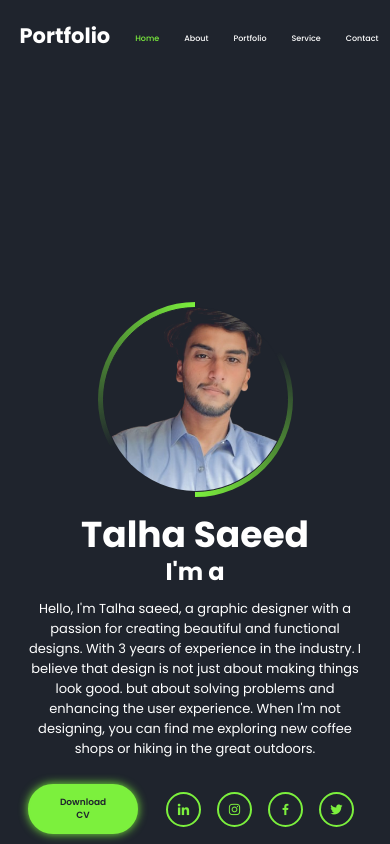
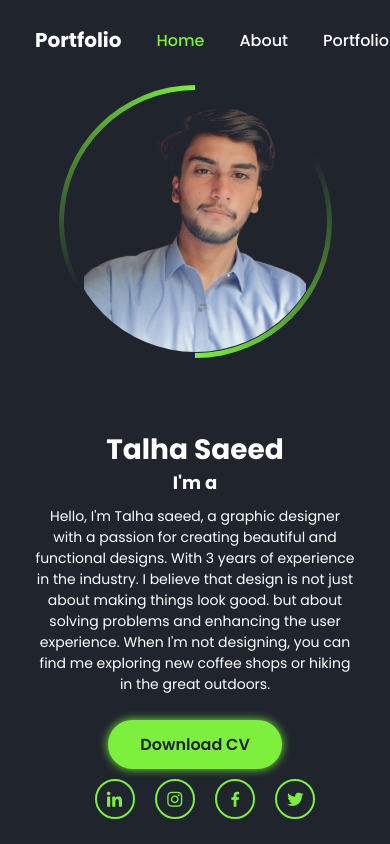
Before and after one commit to Akif-CH/Exe, a plain HTML site: page index.html in a window 390 px wide. Drawn offline with nearby package versions, Linux system fonts and the light colour scheme.

Commit message:
Update index.css

```diff
--- a/index.css
+++ b/index.css
@@ -1,20 +1,24 @@
-@import url('https://fonts.googleapis.com/css2?family=Poppins:ital,wght@0,100;0,200;0,300;0,400;0,500;0,600;0,700;0,800;0,900;1,100;1,200;1,300;1,400;1,500;1,600;1,700;1,800;1,900&display=swap');
-*{
+@import url('https://fonts.googleapis.com/css2?family=Poppins:wght@300;400;500;600;700&display=swap');
+
+* {
   margin: 0;
   padding: 0;
   box-sizing: border-box;
   font-family: 'Poppins', sans-serif;
+}
 
-}
-/* body{
-    background-color: #1f242d;
-} */
-a{
+a {
   color: #fff;
   text-decoration: none;
+}
 
+body {
+  background: #1f242d;
+  color: white;
 }
-.navbar{
+
+/* ============ NAVBAR ============ */
+.navbar {
   position: fixed;
   left: 0;
   top: 0;
@@ -29,73 +33,83 @@ a{
   animation: show-con 1.5s linear forwards;
   animation-delay: 1s;
 }
+
 @keyframes show-con {
-    100%{
+  100% {
     visibility: visible;
     opacity: 1;
   }
 }
-.navbar .logo{
-    font-size: 30px;
+
+.navbar .logo {
+  font-size: clamp(20px, 3vw, 30px);
   font-weight: 700;
+}
 
-}
-.navbar ul{
+.navbar ul {
   display: flex;
 }
-.navbar ul  li{
+
+.navbar ul li {
   list-style: none;
   margin-left: 35px;
 }
+
 .navbar ul li a {
-    font-size: 20px;
+  font-size: clamp(16px, 2vw, 20px);
   font-weight: 500;
-    transition: .5s;
+  transition: 0.5s;
 }
-.navbar ul li:hover a{
+
+.navbar ul li:hover a,
+.navbar ul li.active a {
   color: #7cf03d;
 }
-.navbar ul li:hover a,
-.navbar ul li.active a{
-    color: #7cf03d;
-}
-/* container begins */
 
-.home{
+/* ============ HOME SECTION ============ */
+.home {
   display: flex;
+  flex-wrap: wrap;
+  justify-content: center;
   align-items: center;
-    gap: 50px;
-    height: 100vh;
+  gap: clamp(20px, 5vw, 50px);
+  min-height: 100vh;
   padding: 60px 9% 0;
-    color: white;
   visibility: hidden;
   opacity: 0;
   animation: show-con 1.5s linear forwards;
   animation-delay: 1.3s;
+  text-align: center;
 }
-.home-info h1{
-    font-size: 55px;
+
+/* ===== HOME INFO ===== */
+.home-info h1 {
+  font-size: clamp(28px, 5vw, 55px);
 }
-.home-info h2{
+
+.home-info h2 {
   display: inline-block;
-    font-size: 32px;
+  font-size: clamp(18px, 4vw, 32px);
   margin-top: -10px;
+}
 
-}
-.home-info h2 span{
+.home-info h2 span {
   position: relative;
   display: inline-block;
   color: transparent;
-    -webkit-text-stroke: .7px #7cf03d;
-    animation: words 16s linear infinite ;
+  -webkit-text-stroke: 0.7px #7cf03d;
+  animation: words 16s linear infinite;
   animation-delay: calc(-4s * var(--i));
 }
+
 @keyframes words {
-    25%, 100%{
+  25%,
+  100% {
     display: none;
   }
 }
-.home-info h2 span::before{
+
+.home-info h2 span::before {
   content: attr(data-text);
   position: absolute;
   width: 0;
@@ -105,25 +119,33 @@ a{
   overflow: hidden;
   animation: fill-text 4s linear infinite;
 }
+
 @keyframes fill-text {
-    10%, 100%{
+  10%,
+  100% {
     width: 0;
   }
-    70%, 90%{
+  70%,
+  90% {
     width: 100%;
   }
 }
-.home-info p{
-    font-size: 16px;
+
+.home-info p {
+  font-size: clamp(14px, 2.5vw, 16px);
   margin: 10px 0 25px;
 }
-.home-info .btn-sci {
+
+.btn-sci {
   display: flex;
   align-items: center;
+  justify-content: center;
+  flex-wrap: wrap;
 }
-.btn{
+
+.btn {
   display: inline-block;
-    padding: 10px 30px ;
+  padding: 10px 30px;
   background: #7cf03d;
   border: 2px solid #7cf03d;
   border-radius: 40px;
@@ -131,18 +153,21 @@ a{
   font-size: 16px;
   color: #1f242d;
   font-weight: 600;
-    transition: .2s;
+  transition: 0.2s;
+  margin-bottom: 10px;
 }
-.btn:hover{
+
+.btn:hover {
   background: transparent;
   color: #7cf03d;
   box-shadow: none;
 }
-.home-info .btn-sci .sci{
+
+.btn-sci .sci {
   margin-left: 20px;
+}
 
-}
-.home-info .btn-sci .sci a{
+.btn-sci .sci a {
   display: inline-flex;
   padding: 8px;
   border: 2px solid #7cf03d;
@@ -150,24 +175,32 @@ a{
   font-size: 20px;
   color: #7cf03d;
   margin: 0 8px;
-    transition: .4s;
+  transition: 0.4s;
 }
-.home-info .btn-sci .sci a:hover{
+
+.btn-sci .sci a:hover {
   background: #7cf03d;
   color: #1f242d;
   box-shadow: 0 0 10px #7cf03d;
 }
-.home-img .img-box{
+
+/* ============ HOME IMG ============ */
+.home-img {
+  order: -1; /* Force img on top in mobile */
+}
+
+.home-img .img-box {
   position: relative;
   display: flex;
   justify-content: center;
   align-items: center;
-    width: 32vw;
-    height: 32vw;
+  width: min(70vw, 400px);
+  height: min(70vw, 400px);
   border-radius: 50%;
-    padding: 5px ;
+  padding: 5px;
   overflow: hidden;
 }
+
 .home-img .img-box::before,
 .home-img .img-box::after {
   content: '';
@@ -178,113 +211,59 @@ a{
   transform: rotate(0deg);
   animation: rotate 10s linear infinite;
 }
-.home-img .img-box::after{
+
+.home-img .img-box::after {
   animation-delay: -5s;
 }
+
 @keyframes rotate {
-    100%{
+  100% {
     transform: rotate(360deg);
   }
 }
-.home-img .img-box .img-item{
+
+.home-img .img-item {
   position: relative;
   width: 100%;
   height: 100%;
   background: #1f242d;
   border-radius: 50%;
-    border: .1px solid #1f242d;
+  border: 0.1px solid #1f242d;
   display: flex;
   justify-content: center;
   z-index: 1;
   overflow: hidden;
 }
-.home-img .img-box .img-item img{
+
+.home-img .img-item img {
   position: absolute;
-    top: 30px;
+  bottom: 0;
   display: block;
   width: 85%;
   object-fit: cover;
   mix-blend-mode: lighten;
 }
-.bars-animation{
+
+/* ============ BARS ANIMATION ============ */
+.bars-animation {
   position: absolute;
   width: 100%;
   height: 100%;
   display: flex;
   z-index: -1;
 }
-.bars-animation .bar{
+
+.bars-animation .bar {
   width: 100%;
   height: 100%;
   background: #1f242d;
   transform: translateY(-100%);
-    animation: show-bars .5s ease-in-out forwards;
-    animation-delay: calc(.1s * var(--i));
+  animation: show-bars 0.5s ease-in-out forwards;
+  animation-delay: calc(0.1s * var(--i));
 }
+
 @keyframes show-bars {
-    100%{
+  100% {
     transform: translateY(0%);
   }
 }
-/* 🔁 Responsive Mobile View */
-@media (max-width: 768px) {
-    .home {
-        flex-direction: column-reverse;
-        gap: 35px;
-        text-align: center;
-    }
-    .home-img .img-box {
-        top: 50px;
-        width: 50vw;
-        height: 50vw;
-    }
-    .home-img .img-box .img-item img {
-        position: static;
-        width: 100%;
-    }
-
-    .home-info h1 {
-        font-size: 36px;
-        margin-top: 25px;
-    }
-
-    .home-info h2 {
-        font-size: 24px;
-    }
-
-    .home-info p {
-        font-size: 13px;
-    }
-
-    .navbar {
-        padding: 20px 5%;
-    }
-    .btn{
-        font-size: 9px;
-        margin-bottom: 10px;
-    }
-        .home-info .btn-sci .sci{
-            display: flex;
-            margin-bottom: 10px;
-        }
-    .home-info .btn-sci .sci a{
-        font-size: 15px;
-
-    }
-    .navbar ul li a {
-        font-size: 8px;
-        margin-left: -5px;
-    }
-    /* .navbar ul li.active a{
-        color: #1f242d;
-    } */
-    .navbar .logo{
-        font-size: 21px;
-    }
-    .navbar ul{
-        margin-right: 12px;
-    }
-    .navbar ul li{
-        margin-left: 30px;
-    }
-}
```
Lines whose indentation alone changed are shown as unchanged.
